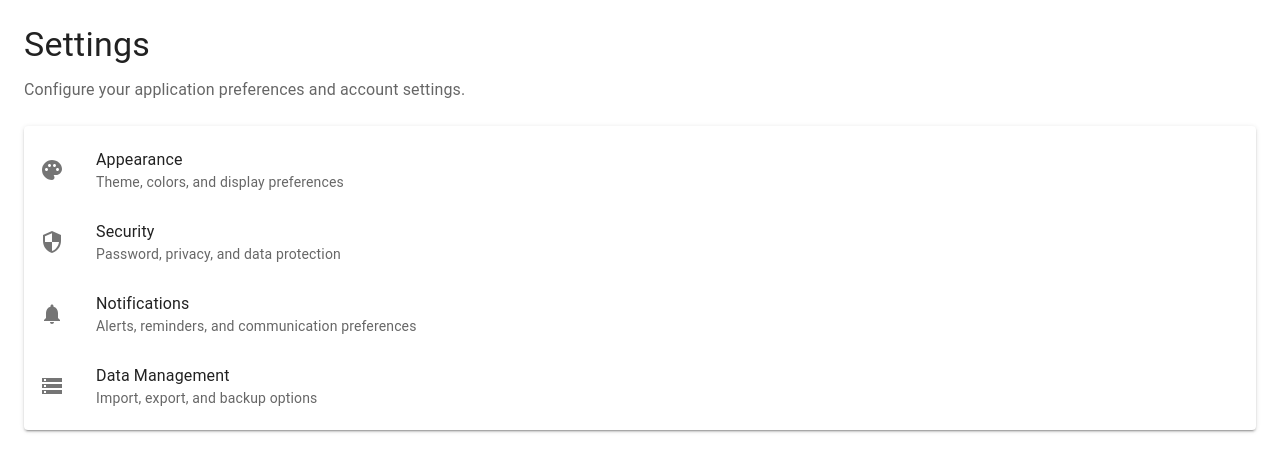
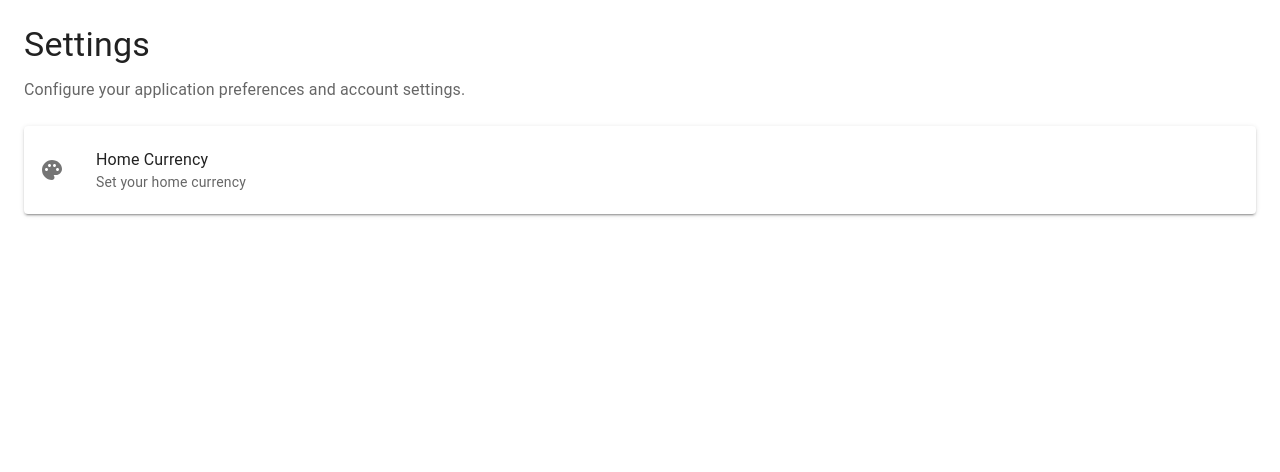
Before and after one commit to WealthAtlas/wealth-atlas, a React (Vite) app: page /settings in a window 1280 px wide. Shown: the top 472 px of the page. Built offline with nearby package versions, Linux system fonts and the light colour scheme.

Commit message:
Add dashboard

```diff
--- a/src/app/components/Layout/MainLayout.tsx
+++ b/src/app/components/Layout/MainLayout.tsx
@@ -30,7 +30,6 @@ interface MainLayoutProps {
   onMenuOpen: (event: React.MouseEvent<HTMLElement>) => void;
   onMenuClose: () => void;
   onSettingsClick: () => void;
-  onAssetTypesClick: () => void;
 }
 
 export function MainLayout({
@@ -41,7 +40,6 @@ export function MainLayout({
   onMenuOpen,
   onMenuClose,
   onSettingsClick,
-  onAssetTypesClick,
 }: MainLayoutProps) {
   const theme = useTheme();
   const isTablet = useMediaQuery(theme.breakpoints.up('md'));
@@ -89,7 +87,6 @@ export function MainLayout({
             }}
           >
             <MenuItem onClick={onSettingsClick}>Settings</MenuItem>
-            <MenuItem onClick={onAssetTypesClick}>Manage Asset Types</MenuItem>
           </Menu>
         </Toolbar>
       </AppBar>
--- a/src/app/components/Pages/MainPage.tsx
+++ b/src/app/components/Pages/MainPage.tsx
@@ -75,11 +75,6 @@ export function MainPage() {
     navigate('/settings');
   };
 
-  const handleAssetTypesClick = () => {
-    handleMenuClose();
-    navigate('/asset-types');
-  };
-
   // Render appropriate page content based on current tab
   const renderPageContent = () => {
     switch (currentTab) {
@@ -106,7 +101,6 @@ export function MainPage() {
       onMenuOpen={handleMenuOpen}
       onMenuClose={handleMenuClose}
       onSettingsClick={handleSettingsClick}
-      onAssetTypesClick={handleAssetTypesClick}
     >
       {renderPageContent()}
     </MainLayout>
--- a/src/app/components/Pages/SettingsPage.tsx
+++ b/src/app/components/Pages/SettingsPage.tsx
@@ -1,27 +1,12 @@
-import { Notifications, Palette, Security, Storage } from '@mui/icons-material';
+import { Palette } from '@mui/icons-material';
 import { Box, List, ListItem, ListItemIcon, ListItemText, Paper, Typography } from '@mui/material';
 
 export function SettingsPage() {
   const settingsOptions = [
     {
-      title: 'Appearance',
-      description: 'Theme, colors, and display preferences',
+      title: 'Home Currency',
+      description: 'Set your home currency',
       icon: <Palette />,
-    },
-    {
-      title: 'Security',
-      description: 'Password, privacy, and data protection',
-      icon: <Security />,
-    },
-    {
-      title: 'Notifications',
-      description: 'Alerts, reminders, and communication preferences',
-      icon: <Notifications />,
-    },
-    {
-      title: 'Data Management',
-      description: 'Import, export, and backup options',
-      icon: <Storage />,
     },
   ];
 
--- a/src/app/containers/AssetTypesContainer.tsx
+++ /dev/null
@@ -1,11 +0,0 @@
-import { AssetTypesPage } from '../components/Pages/AssetTypesPage';
-
-export function AssetTypesContainer() {
-  // In a real implementation, this would handle:
-  // - Loading asset types from the database
-  // - Creating/editing/deleting asset types
-  // - Managing asset type categories and icons
-  // - Import/export functionality for asset types
-
-  return <AssetTypesPage />;
-}
--- a/src/app/router/AppRouter.tsx
+++ b/src/app/router/AppRouter.tsx
@@ -1,5 +1,4 @@
 import { Route, BrowserRouter as Router, Routes } from 'react-router-dom';
-import { AssetTypesContainer } from '../containers/AssetTypesContainer';
 import { MainContainer } from '../containers/MainContainer';
 import { SettingsContainer } from '../containers/SettingsContainer';
 
@@ -14,7 +13,6 @@ export function AppRouter() {
         <Route path="/expenses" element={<MainContainer />} />
         <Route path="/goals" element={<MainContainer />} />
         <Route path="/settings" element={<SettingsContainer />} />
-        <Route path="/asset-types" element={<AssetTypesContainer />} />
       </Routes>
     </Router>
   );
```
Also changed, not shown: 1 other file (tests, documents, lock files or other folders).
